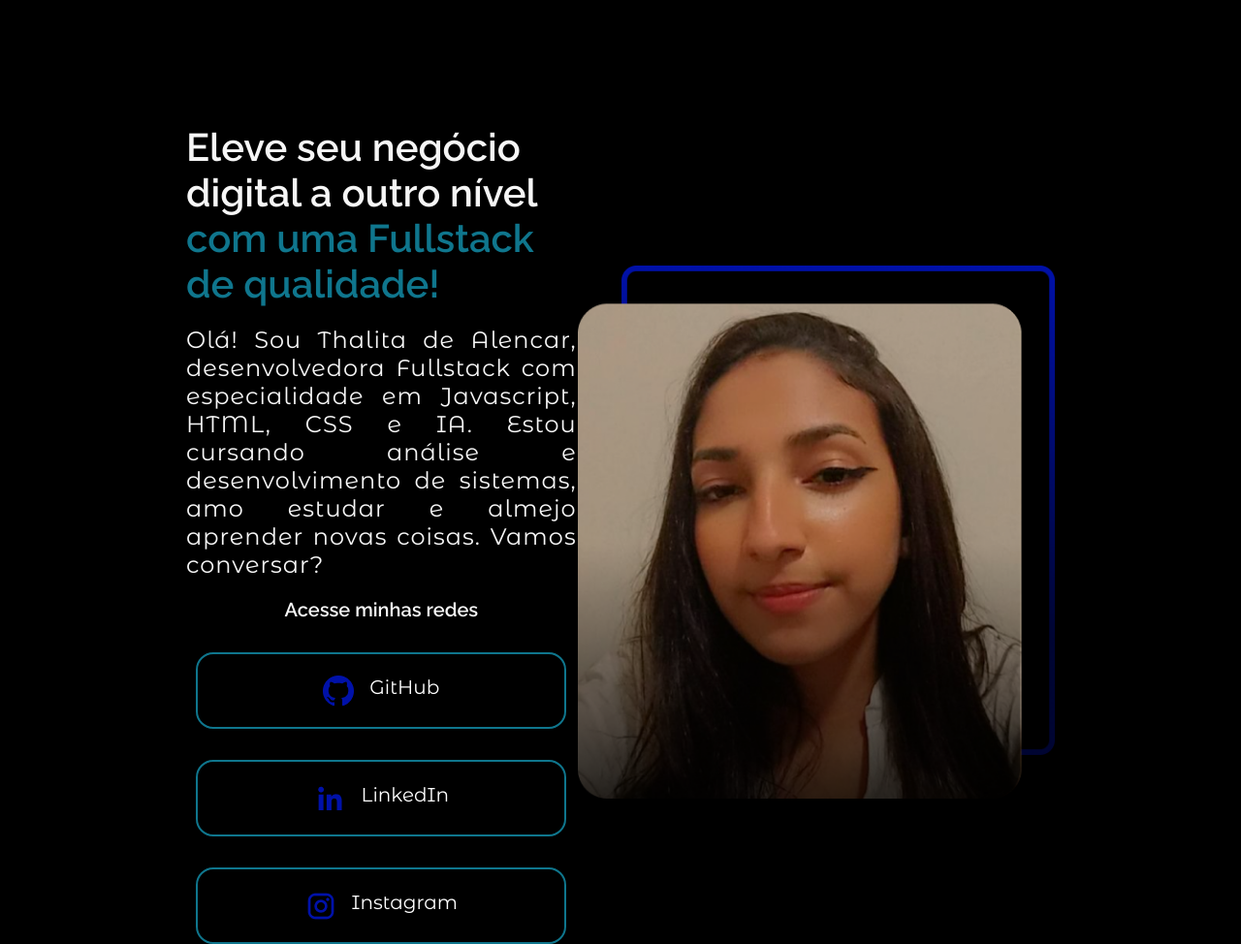
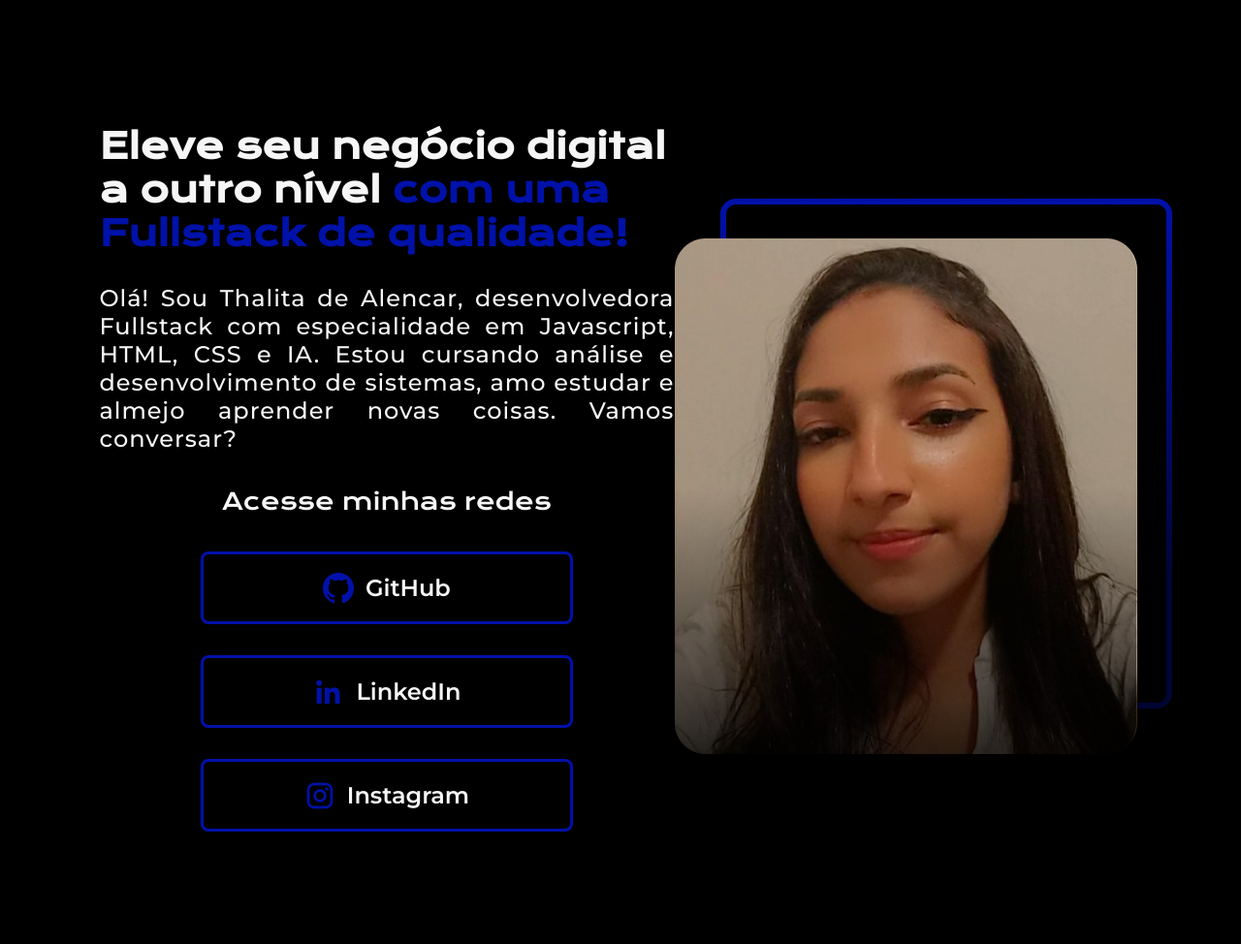
Before and after one commit to thallencar/Formacao-HTML-e-CSS, a plain HTML site: page index.html in a window 1280 px wide. Shown: the whole page at 97% size. After the commit the page ends 928 px from the top, so only its background shows below. Drawn offline with nearby package versions, Linux system fonts and the light colour scheme.

Commit message:
Update css: cores, fontes e tamanhos

```diff
--- a/index.html
+++ b/index.html
@@ -29,7 +29,7 @@
                Instagram</a>
          </div>
       </section>
-      <div class="guita"><img src="./assets/profile.png" alt="Foto de Thalita de Alencar"> </div>
+      <div class="profile"><img src="./assets/profile.png" alt="Foto de Thalita de Alencar"> </div>
    </main>
    <footer>
    </footer>
--- a/style.css
+++ b/style.css
@@ -1,4 +1,4 @@
-@import url('https://fonts.googleapis.com/css2?family=Montserrat+Alternates:wght@100;400&family=Raleway:wght@600&display=swap');
+@import url('https://fonts.googleapis.com/css2?family=Krona+One&family=Montserrat:wght@500;600;700&display=swap');
 
 * {
   margin: 0;
@@ -16,12 +16,21 @@ body {
   Transform: translate(-50%, -50%);*/
 }
 
+:root{
+  --destaque: #0011A9;
+  --texto: #F6F6F6;
+  --footer: #000000;
+
+  --tex:'Montserrat', sans-serif;
+  --titulo: 'Krona One', sans-serif;
+}
+
 .titulo-destaque {
-  color: #0f768d;
+  color: var(--destaque);
 }
 
 .apresentacao {
-  margin: 10% 15%;
+  margin: 10% 8%;
   display: flex;
   align-items: center;
   justify-content: space-between;
@@ -32,20 +41,22 @@ body {
   width: 615px;
   display: flex;
   flex-direction: column;
-  gap: 20px;
+  gap: 30px;
 }
 
 .apresentacao__conteudo__titulo {
-  font-size: 40px;
-  font-family: 'Raleway', sans-serif;
+  font-size: 36px;
+  font-family: var(--titulo);
   text-align: left;
+  width: 593px;
 }
 
 .apresentacao__conteudo__texto{
   font-size: 24px;
   letter-spacing: 1px;
   text-align: justify;
-  font-family: 'Montserrat Alternates', sans-serif;
+  font-family: var(--tex);
+  font-weight: 500;
 }
 
 .apresentacao__links{
@@ -57,27 +68,30 @@ body {
 }
 
 .apresentacao__links__subtitulo{
-  font-family: 'Raleway', sans-serif;
-  font-weight: 400;
-  font-size: 20px;
+  font-family: var(--titulo);
+  font-size: 24px;
+  font-weight:normal;
+  line-height: 40px;
 }
 
 .apresentacao__links__link{
   /*background-color: #0f768d; (or ctrl+lk+c)*/
   display: flex;
   justify-content: center;
-  gap: 16px;
-  border: 2px solid #0f768d;
+  align-items: center;
+  gap: 12px;
+  border: 3.5px solid var(--destaque);
   width: 378px;
-  text-align: center;
-  border-radius: 18px;
-  font-size: 20px;
-  font-weight: 600px;
+  border-radius: 8px;
+  font-size: 24px;
   text-decoration: none;
-  padding: 21.5px 0;
-  color: #ffffff;
-  font-family: 'Montserrat Alternates', sans-serif;
+  padding: 18.5px 0;
+  color: var(--texto);
+  font-family: var(--tex), sans-serif;
+  font-weight: 600;
 }
+
+
 
 /* #instagram:hover{
 background: linear-gradient(90deg, rgba(64,93,230,1) 0%, rgba(193,53,132,1) 50%, rgba(252,175,69,1) 100%);;
@@ -93,14 +107,6 @@ background: linear-gradient(90deg, rgba(64,93,230,1) 0%, rgba(193,53,132,1) 50%,
   box-shadow: 1px 1px 20px #0a4957;
 } */
 
-.guita > img{
-  height: 550px;
-}
-
-h1 {
-  font-weight: bold;
-}
-
 span {
   color: #0f768d;
 }
```
